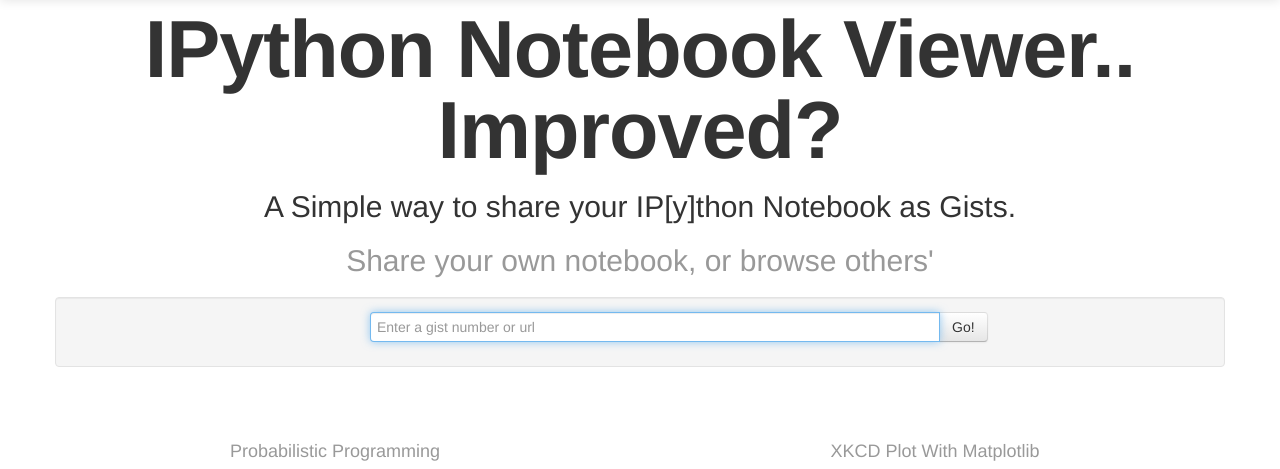
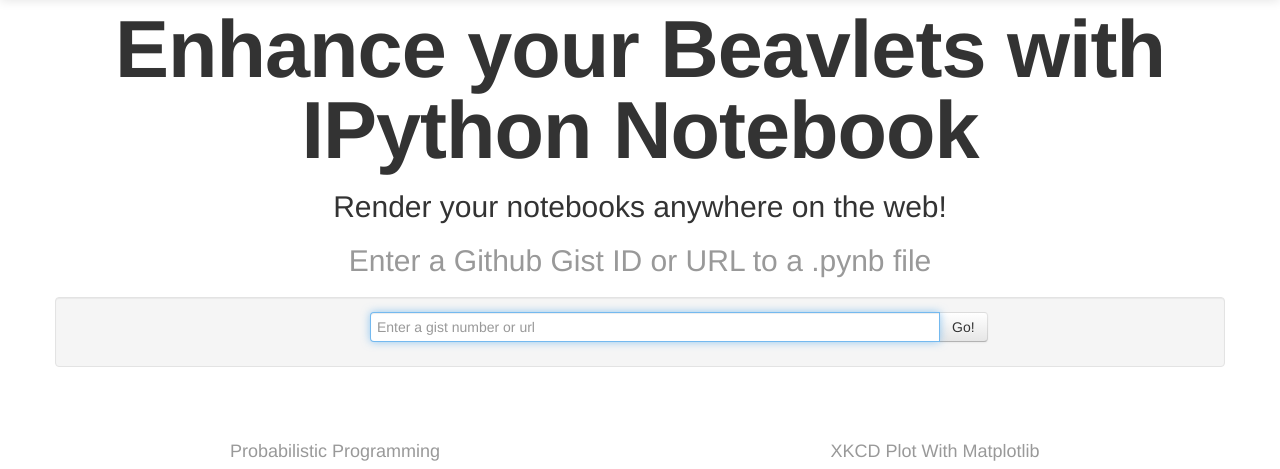
Before and after one commit to nvictus/beavlet, a Django app: page / in a window 1280 px wide. Shown: the part 41-510 px from the top of the page. Run offline with Django 3.2, Linux system fonts and the light colour scheme; some libraries are stand-ins or nearby versions.

Commit message:
new heading

```diff
--- a/templates/index.html
+++ b/templates/index.html
@@ -5,9 +5,9 @@
 ================================================== -->
 <header class="jumbotron masthead">
   <div class="inner">
-    <h1>IPython Notebook Viewer.. Improved?</h1>
-    <p>A Simple way to share your IP[y]thon Notebook as Gists.</p>
-    <p class="marketing-byline">Share your own notebook, or browse others'</p>
+    <h1>Enhance your Beavlets with IPython Notebook</h1>
+    <p>Render your notebooks anywhere on the web!</p>
+    <p class="marketing-byline">Enter a Github Gist ID or URL to a .pynb file</p>
     <form class="well" method="post" action='/create/'>
             <div class="controls row">
               <div class="input-append span7 offset3">
```
